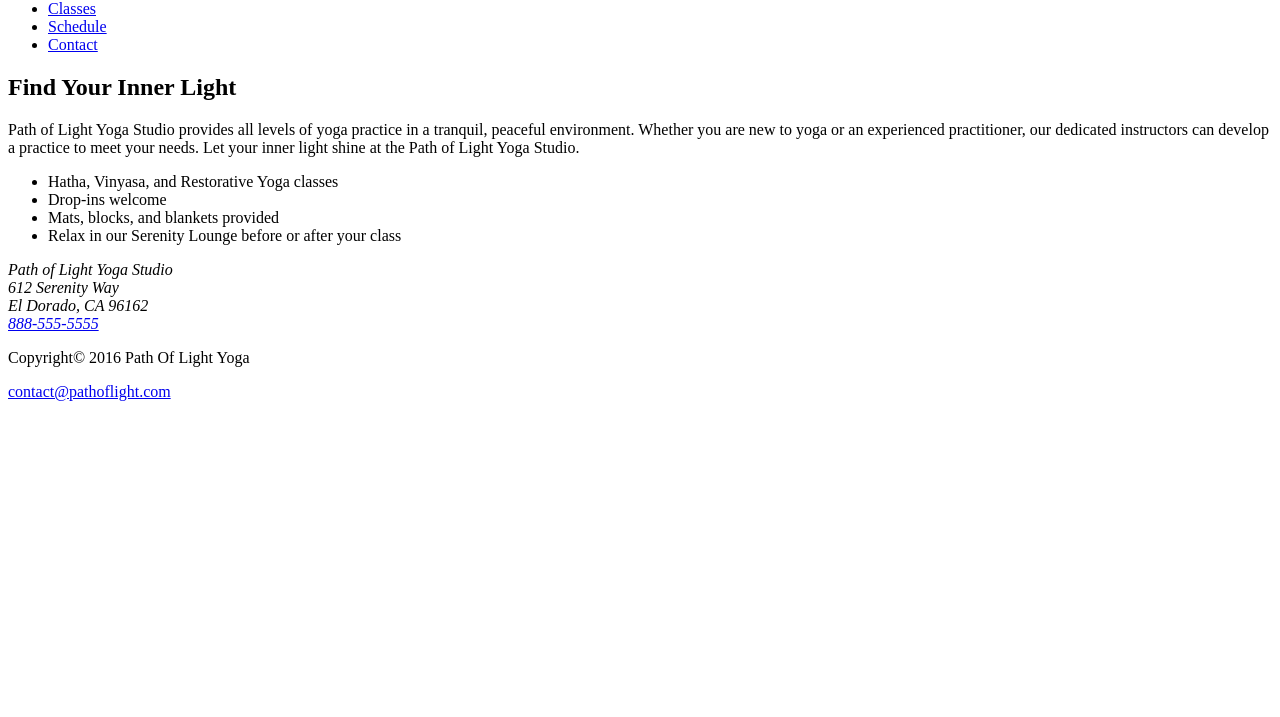
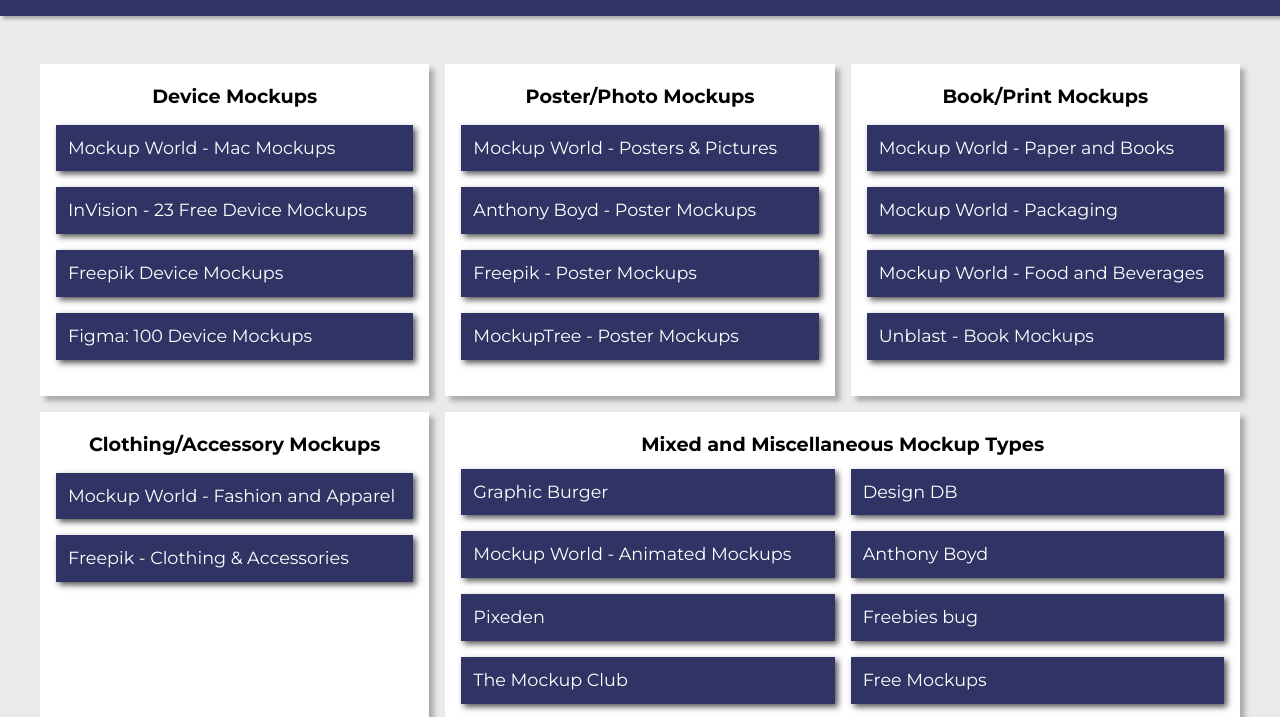
Before and after one commit to kos3150/notes, a plain HTML site: page index.html in a window 1280 px wide. Shown: the part 98-815 px from the top of the page. Drawn offline with Linux system fonts and the light colour scheme.

Commit message:
Add files via upload

```diff
--- a/index.html
+++ b/index.html
@@ -1,52 +1,60 @@
-<!doctype html>
+<!DOCTYPE html>
 <html lang="en">
 <head>
-		<meta charset="utf-8">
-		<title>Path of Light Yoga Studio</title>
-		<meta name="author" content="Prof. Barnett">
-		<meta name="description" content="Path of Light Yoga is El Dorado's best studio. With experienced teachers and classes for all levels of skill. Come by to learn more!">
-		<link rel="stylesheet" href="yoga.css">
+    <meta charset="UTF-8">
+    <title>Mockup Resources</title>
+    <!--Kim Smock-->
+    <link rel="stylesheet" href="https://fonts.googleapis.com/css?family=Montserrat:400,400i,700">
+    <link href="styles.css" rel="stylesheet">
 </head>
-
 <body>
     <header>
-			<h1>Path of Light Yoga Studio</h1>
-			<nav>
-				<ul>
-					<li><a href="index.html">Home</a></li>
-					<li><a href="#">Classes</a></li>
-					<li><a href="#">Schedule</a></li>
-					<li><a href="#">Contact</a></li>
-				</ul>
-			</nav>
+        <h1>Mockup Resources for GIT Students</h1>
     </header>
-
     <main>
-			<h2>Find Your Inner Light</h2>
-
-			<p><span class="studio">Path of Light Yoga Studio</span> provides all levels of yoga practice in a tranquil,
-			peaceful environment. Whether you are new to yoga or an experienced
-			practitioner, our dedicated instructors can develop a practice to meet your
-			needs. Let your inner light shine at the <span class="studio">Path of Light Yoga Studio.</span></p>
-
-			<ul>
-				<li>Hatha, Vinyasa, and Restorative Yoga classes</li>
-				<li>Drop-ins welcome</li>
-				<li>Mats, blocks, and blankets provided</li>
-				<li>Relax in our Serenity Lounge before or after your class</li>
-			</ul>
-
-			<address>
-				<span class="studio">Path of Light Yoga Studio</span><br>
-				612 Serenity Way<br>
-				El Dorado, CA 96162<br>
-				<a href="tel:8885555555">888-555-5555</a>
-			</address>
+        <h2 class="sr-only">Links Included Here by Topic</h2>
+        <section>
+            <h3>Device Mockups</h3>
+            <a href="https://www.mockupworld.co/free/category/imac/" target="_blank">Mockup World - Mac Mockups</a>
+            <a href="https://www.invisionapp.com/inside-design/free-device-mockups/" target="_blank">InVision - 23 Free Device Mockups</a>
+            <a href="https://www.freepik.com/free-photos-vectors/device-mockup" target="_blank">Freepik Device Mockups</a>
+            <a href="https://www.figma.com/community/file/786708730400780813">Figma: 100 Device Mockups</a>
+        </section>
+        <section>
+            <h3>Poster/Photo Mockups</h3>
+            <a href="https://www.mockupworld.co/free/category/posters-pictures/" target="_blank">Mockup World - Posters &amp; Pictures</a>
+            <a href="https://www.anthonyboyd.graphics/poster/" target="_blank">Anthony Boyd - Poster Mockups</a>
+            <a href="https://www.freepik.com/free-photos-vectors/poster-mockup" target="_blank">Freepik - Poster Mockups</a>
+            <a href="https://mockuptree.com/free/category/poster-mockup/" target="_blank">MockupTree - Poster Mockups</a>
+        </section>
+        <section>
+            <h3>Book/Print Mockups</h3>
+            <a href="https://www.mockupworld.co/free/category/paper-books/" target="_blank">Mockup World - Paper and Books</a>
+            <a href="https://www.mockupworld.co/free/category/packaging/" target="_blank">Mockup World - Packaging</a>
+            <a href="https://www.mockupworld.co/free/category/food-beverages/" target="_blank">Mockup World - Food and Beverages</a>
+            <a href="https://unblast.com/mockups/books/" target="_blank">Unblast - Book Mockups</a>
+        </section>
+        <section>
+            <h3>Clothing/Accessory Mockups</h3>
+            <a href="https://www.mockupworld.co/free/category/fashion-apparel/" target="_blank">Mockup World - Fashion and Apparel</a>
+            <a href="https://www.freepik.com/free-photos-vectors/clothing-mockup" target="_blank">Freepik - Clothing &amp; Accessories</a>
+        </section>
+        <section class="span">
+            <h3>Mixed and Miscellaneous Mockup Types</h3>
+            <a href="https://graphicburger.com/mock-ups/" target="_blank">Graphic Burger</a>
+            <a href="https://www.designdb.co/mockups" target="_blank">Design DB</a>
+            <a href="https://www.mockupworld.co/free/tag/animated/" target="_blank">Mockup World - Animated Mockups</a>
+            <a href="https://www.anthonyboyd.graphics/mockups/" target="_blank">Anthony Boyd</a>
+            <a href="https://www.pixeden.com/psd-mock-up-templates" target="_blank">Pixeden</a>
+            <a href="https://freebiesbug.com/psd-freebies/mockups/" target="_blank">Freebies bug</a>
+            <a href="https://themockup.club/" target="_blank">The Mockup Club</a>
+            <a href="https://www.free-mockup.com/" target="_blank">Free Mockups</a>
+            <a href="https://www.adobe.com/products/dimension.html" target="_blank">Create Mockups with Adobe Dimension</a>
+            <a href="https://mediamodifier.com/mockup-api" target="_blank">MediaModifier</a>
+        </section>
     </main>
-
     <footer>
-			<p>Copyright&copy; 2016 Path Of Light Yoga</p>
-			<a href="mailto:jlbarn11@asu.edu">contact@pathoflight.com</a>
+        <p>Questions? <a href="mailto:j.barnett@asu.edu">Email Prof. Barnett</a></p>
     </footer>
 </body>
 </html>
```
Lines whose indentation alone changed are shown as unchanged.
